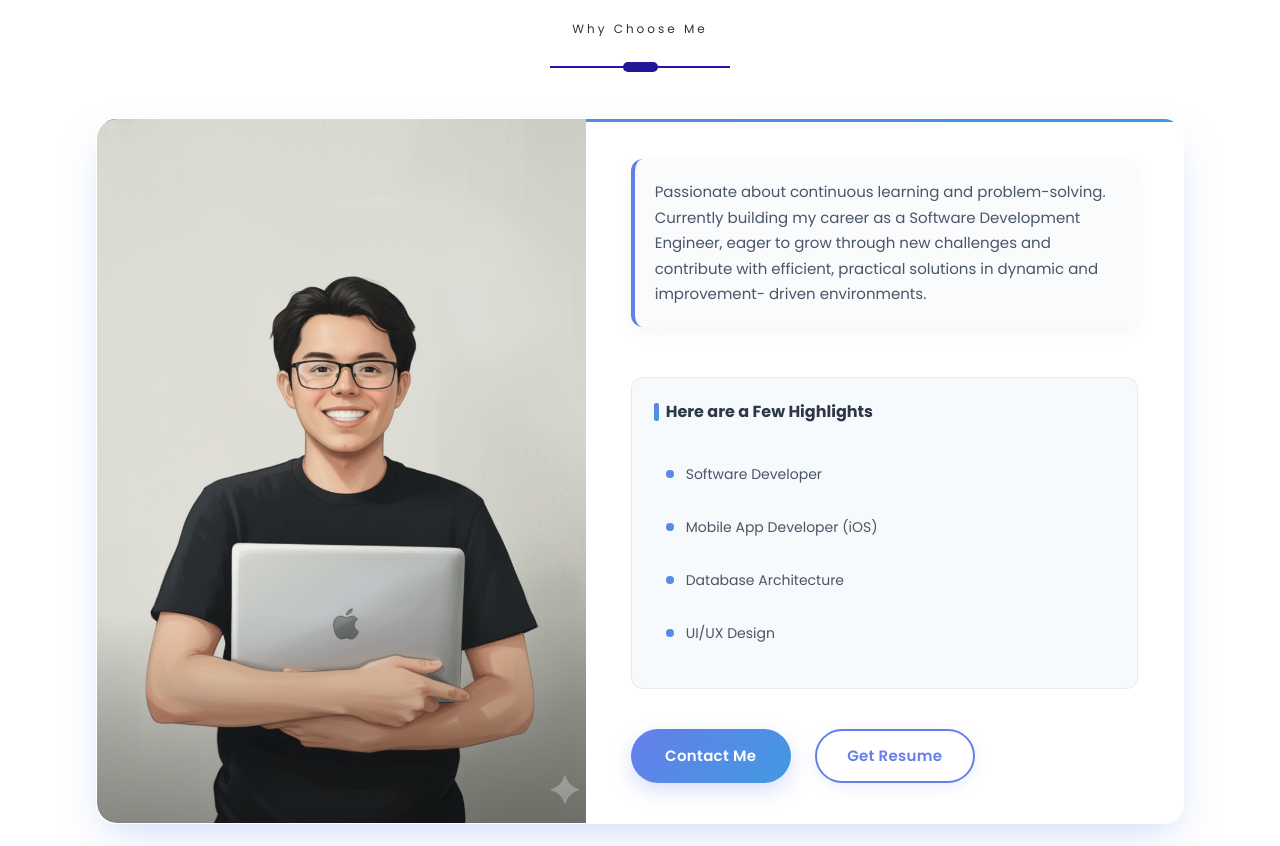
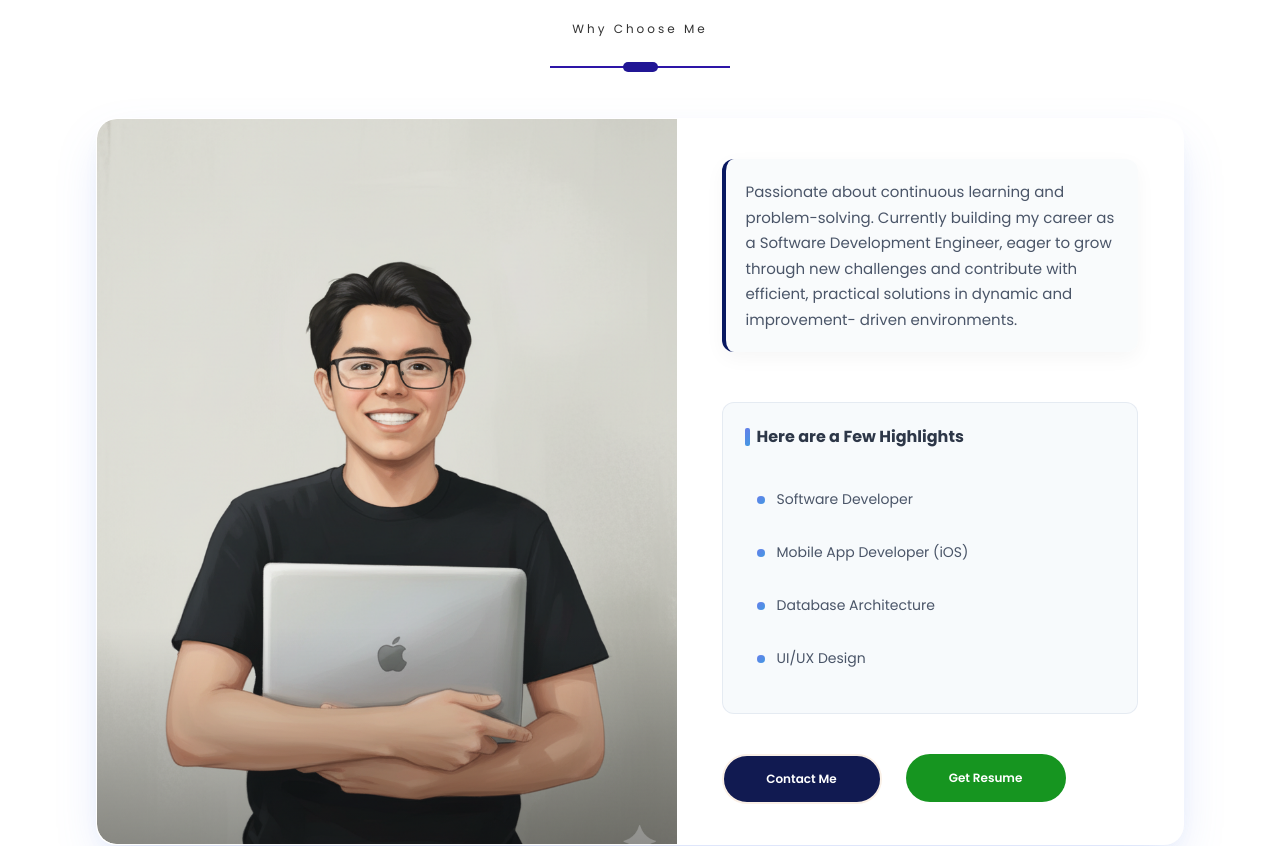
Before and after one commit to japhdev/client, a React (Create React App) app: page / in a window 1280 px wide. Shown: the part 768-1614 px from the top of the page. Built offline with nearby package versions, Linux system fonts and the light colour scheme; a web font is replaced by a local one.

Commit message:
Adjust styles in **AboutMe.css**, **Profile.css**, **Resume.css**, and **index.css** to improve appearance and functionality

```diff
--- a/src/PortfolioContainer/AboutMe/AboutMe.css
+++ b/src/PortfolioContainer/AboutMe/AboutMe.css
@@ -29,7 +29,7 @@
     .about-me-card {
     display: flex;
     width: 100%;
-    min-height: 480px;
+    min-height: 580px;
     background: white;
     box-shadow:
         0 20px 50px -12px rgba(102, 126, 234, 0.25),
@@ -43,25 +43,6 @@
     border: 1px solid rgba(255, 255, 255, 0.4);
     }
 
-    .about-me-card:hover {
-    transform: translateY(-5px);
-    box-shadow:
-        0 25px 60px -15px rgba(102, 126, 234, 0.35),
-        0 12px 30px -20px rgba(66, 153, 225, 0.25),
-        inset 0 1px 0 rgba(255, 255, 255, 0.9);
-    }
-
-    .about-me-card::before {
-    content: '';
-    position: absolute;
-    top: 0;
-    left: 0;
-    right: 0;
-    height: 3px;
-    background: linear-gradient(90deg, #667eea, #4299e1, #667eea);
-    background-size: 200% 100%;
-    animation: shimmer 3s linear infinite;
-    }
 
     @keyframes shimmer {
     0% { background-position: -200% 0; }
@@ -69,7 +50,7 @@
     }
 
     .about-me-profile {
-    width: 45%;
+    width: 65%;
     background-image: url('../../assets/AboutMe/me.png');
     background-size: cover;
     background-repeat: no-repeat;
@@ -83,13 +64,6 @@
     .about-me-profile::before {
     content: '';
     position: absolute;
-    inset: 0;
-    background: linear-gradient(45deg,
-        transparent 0%,
-        rgba(255, 255, 255, 0.1) 50%,
-        transparent 100%);
-    transform: translateX(-100%);
-    transition: transform 0.8s ease;
     }
 
     .about-me-card:hover .about-me-profile::before {
@@ -127,7 +101,7 @@
     padding: 20px;
     background: rgba(248, 250, 252, 0.8);
     border-radius: 12px;
-    border-left: 4px solid #667eea;
+    border-left: 4px solid #091961;
     box-shadow: 0 6px 20px rgba(0, 0, 0, 0.04);
     transition: all 0.3s ease;
     }
@@ -240,66 +214,10 @@
     justify-content: flex-start;
     }
 
-    .btn {
-    padding: 14px 28px;
-    border-radius: 50px;
-    font-size: 15px;
-    font-weight: 600;
-    cursor: pointer;
-    transition: all 0.3s cubic-bezier(0.4, 0, 0.2, 1);
-    border: none;
-    outline: none;
-    position: relative;
-    overflow: hidden;
-    letter-spacing: 0.3px;
-    min-width: 140px;
-    text-align: center;
-    }
-
-    .btn::before {
-    content: '';
-    position: absolute;
-    top: 0;
-    left: -100%;
-    width: 100%;
-    height: 100%;
-    background: linear-gradient(90deg, transparent, rgba(255, 255, 255, 0.2), transparent);
-    transition: left 0.6s ease;
-    }
-
-    .btn:hover::before {
-    left: 100%;
-    }
-
-    .primary-btn {
-    background: linear-gradient(135deg, #667eea 0%, #4299e1 100%);
-    color: white;
-    box-shadow: 0 8px 20px rgba(102, 126, 234, 0.25);
-    }
-
-    .primary-btn:hover {
-    transform: translateY(-3px) scale(1.03);
-    box-shadow: 0 12px 30px rgba(102, 126, 234, 0.35);
-    }
-
-    .highlighted-btn {
-    background: transparent;
-    color: #667eea;
-    border: 2px solid #667eea;
-    box-shadow: 0 4px 15px rgba(102, 126, 234, 0.12);
-    }
-
-    .highlighted-btn:hover {
-    background: linear-gradient(135deg, #667eea 0%, #4299e1 100%);
-    color: white;
-    transform: translateY(-3px) scale(1.03);
-    box-shadow: 0 12px 30px rgba(102, 126, 234, 0.25);
-    border-color: transparent;
-    }
-
     .about-me-options .highlighted-btn {
     margin: 0 0 0 8px;
     }
+
 
     /* Responsive styles */
 
--- a/src/PortfolioContainer/Home/Profile/Profile.css
+++ b/src/PortfolioContainer/Home/Profile/Profile.css
@@ -44,6 +44,9 @@
     font-family: "Poppins Light";
 }
 
+
+
+
 .profile-options .highlighted-btn {
     margin: 0 0 0 28px;
 }
@@ -52,6 +55,8 @@
     background-color: #11761a;
     color: var(--white);
 }
+
+
 
 .profile-picture{
     display: flex;
--- a/src/PortfolioContainer/Resume/Resume.css
+++ b/src/PortfolioContainer/Resume/Resume.css
@@ -33,7 +33,7 @@
     }
 
     .resume-bullets {
-    background: linear-gradient(135deg, #2d3748 0%, #1a202c 100%);
+    background: linear-gradient(135deg, #091142 0%, #1a202c 100%);
     padding: 30px 0;
     position: relative;
     overflow: hidden;
@@ -216,7 +216,7 @@
     background: #fff;
     border-radius: 12px;
     padding: 24px;
-    border-left: 4px solid #4299e1;
+    border-left: 4px solid #0a1a4e;
     box-shadow: 0 2px 12px rgba(0, 0, 0, 0.05);
     transition: all 0.3s ease;
     min-height: 140px;
@@ -230,11 +230,6 @@
     .resume-heading::before {
     content: '';
     position: absolute;
-    top: 0;
-    left: 0;
-    right: 0;
-    height: 3px;
-    background: linear-gradient(90deg, #4299e1, #63b3ed);
     opacity: 0;
     transition: opacity 0.3s ease;
     }
@@ -244,8 +239,8 @@
     }
 
     .resume-heading:hover {
-    transform: translateY(-3px);
-    box-shadow: 0 4px 20px rgba(0, 0, 0, 0.08);
+    transform: translateY(-5px);
+    box-shadow: 0 4px 20px rgba(0, 0, 0, 0.1);
     }
 
     .heading-bullet {
--- a/src/index.css
+++ b/src/index.css
@@ -109,7 +109,7 @@ body ::-webkit-scrollbar-thumb {
 .primary-btn:hover {
   color: aliceblue;
   border: 2px solid #636263;
-  background-color: #1f22351c;
+  background-color: #060f47ca;
 }
 
 .highlighted-btn {
```
